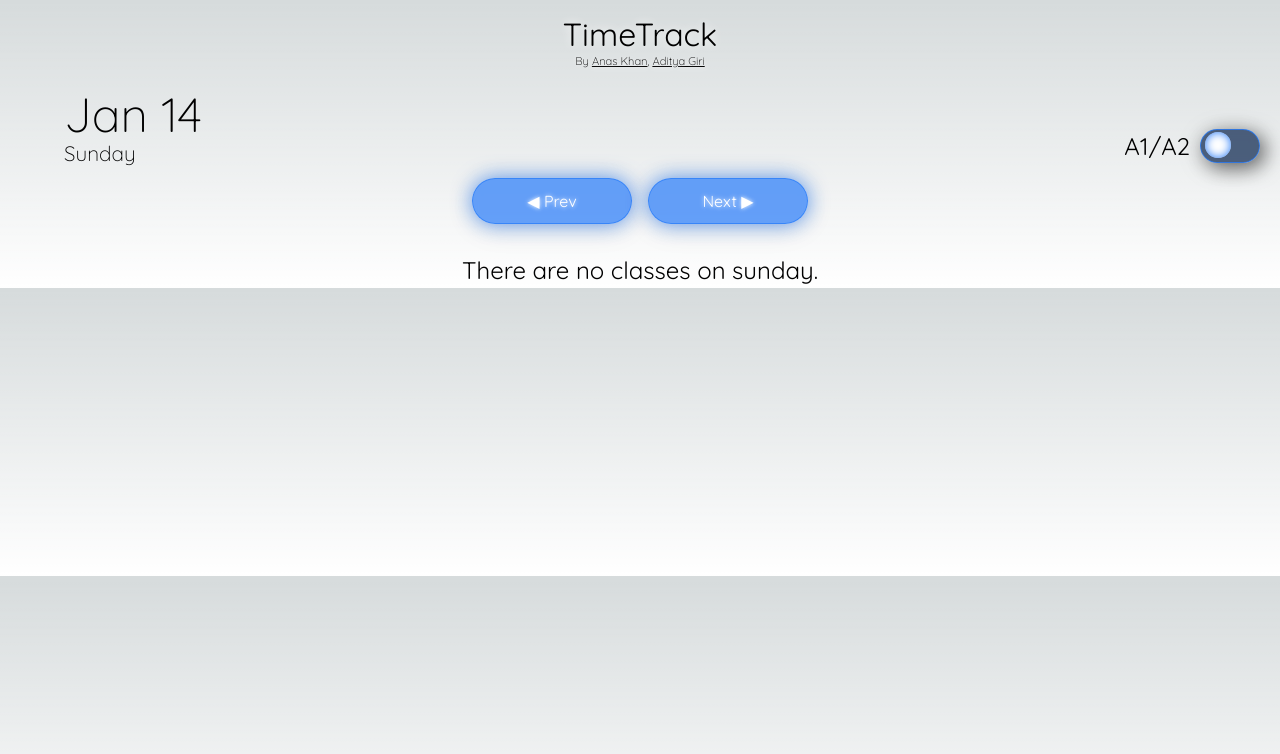
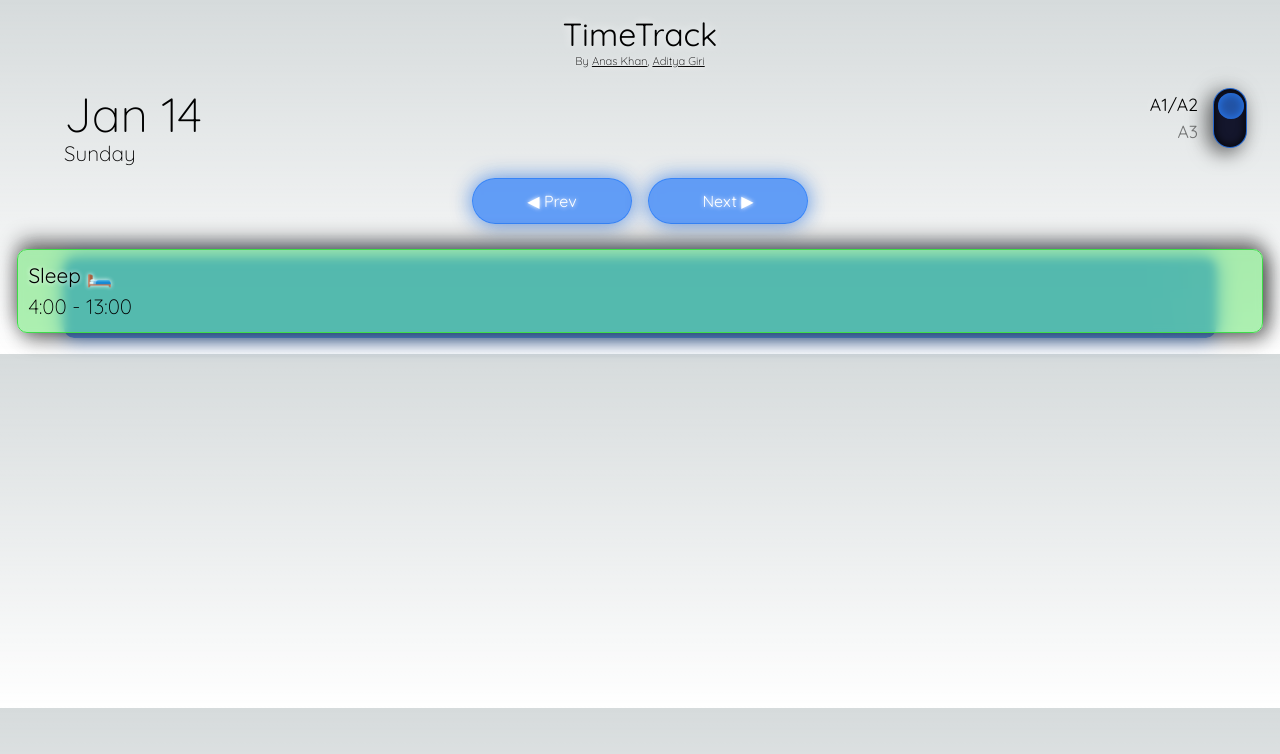
Before and after one commit to Xyncross1111/timetrack, a Next.js app: page / in a window 1280 px wide. Shown: the top 754 px of the page. Built offline with nearby package versions, Linux system fonts and the light colour scheme.

Commit message:
better toggle

```diff
--- a/app/batch/batch.css
+++ b/app/batch/batch.css
@@ -3,13 +3,14 @@
     align-items: center;
     justify-content: right;
     margin-right: 20px;
-    margin-bottom: 5px;
+    margin-bottom: 25px;
 }
 .switch {
     position: relative;
     display: inline-block;
     width: 60px;
     height: 34px;
+    transform: rotate(90deg);
 }
 
 .switch input {
@@ -28,8 +29,8 @@
     -webkit-transition: .4s;
     transition: .4s;
 
-    background: rgba(7, 33, 74, 0.703);
-    box-shadow: 0 4px 30px rgba(0, 0, 0, 0.1), 5px 5px 20px #00000093;
+    background-color: rgb(20, 22, 44);
+    box-shadow: 0 4px 30px rgba(0, 0, 0, 0.1), 5px 5px 20px #00000093, inset 0 0 10px #000000;
     backdrop-filter: blur(5px);
     -webkit-backdrop-filter: blur(5px);
     border: 1px solid #2b7df8c7;
@@ -47,18 +48,11 @@
     transition: .4s;
 }
 
+/* empty if you want both states to look the same
 input:checked+.slider {
-    background-color: #2196F3;
-    background: #2b7df8b3;
-    box-shadow: 0 4px 30px rgba(0, 0, 0, 0.1), 5px 5px 20px #00000093;
-    backdrop-filter: blur(5px);
-    -webkit-backdrop-filter: blur(5px);
-    border: 1px solid #2b7df8c7;
-}
 
-input:focus+.slider {
-    box-shadow: 0 0 1px #2196F3;
-}
+} */
+
 
 input:checked+.slider:before {
     -webkit-transform: translateX(26px);
@@ -72,12 +66,19 @@ input:checked+.slider:before {
 
 .slider.round:before {
     border-radius: 50%;
-    background: white;
+    background: #2b7df898;
     box-shadow: inset 0 0 10px #2b7df8;
 }
 
 .text{
-    font-size: 1.5rem;
+    font-size: 1.1rem;
     font-family: QuickSandRegular;
-    margin-right: 10px;
+    margin-right: 2px;
+    text-align: right;
 }
+.selected{
+    text-shadow: 0 0 10px #ffffffb2;
+}
+.not-selected{
+    opacity: 0.5;
+}
--- a/app/batch/batch.tsx
+++ b/app/batch/batch.tsx
@@ -23,9 +23,12 @@ const Batch: FC<BatchProps> = ({ batch, weekDay, setClasses, setBatch }: BatchPr
 
     return (
         <div className="container">
-            <p className="text">{batch.toUpperCase()}</p>
+            <div className="text">
+                <p className={`${batch === "A1/A2" ? "selected" : "not-selected"}`}>A1/A2</p>
+                <p className={`${batch === "A3" ? "selected" : "not-selected"}`}>A3</p>
+            </div>
             <label className="switch">
-                <input type="checkbox" onChange={handleBatch} />
+                <input type="checkbox" onChange={handleBatch} checked={batch === "A3"}/>
                 <span className="slider round"></span>
             </label>
         </div>
--- a/app/class/class.css
+++ b/app/class/class.css
@@ -11,15 +11,14 @@
 .classes {
     margin-top: 10px;
     width: 100%;
-    /* max-width: 300px; */
-    /* From https://css.glass */
+    padding: 10px;
+
     background: rgba(43, 125, 248, 0.272);
     border-radius: 10px;
     box-shadow: 0 4px 30px rgba(0, 0, 0, 0.1), 5px 5px 20px #00000093;
     backdrop-filter: blur(5px);
     -webkit-backdrop-filter: blur(5px);
     border: 1px solid #2b7df8c7;
-    padding: 10px;
     font-family: QuickSandLight;
 }
 
--- a/app/schedule/schedule.css
+++ b/app/schedule/schedule.css
@@ -14,6 +14,10 @@
     perspective: 1000px;
 }
 
+.noclass{
+    text-shadow: none;
+}
+
 /* gradient animation */
 @keyframes gradientAnimation {
     0% {
--- a/app/schedule/schedule.tsx
+++ b/app/schedule/schedule.tsx
@@ -12,8 +12,14 @@ const Schedule: FC<scheduleProps> = (props: scheduleProps) => {
 
     const classes = props.classes;
 
+    if(props.day === "sunday") return (
+        <div className="schedule">
+            <Class key={"class"} name={"Sleep 🛏️"} timeStart={"4:00"} timeEnd={"13:00"} date={props.date}/>
+        </div>
+    )
+
     if(classes.length === 0) return (
-        <h1>There are no classes on {props.day}.</h1>
+        <h1 className="noclass">There are no classes on {props.day}.</h1>
     )
 
     const classList = classes.map((classItem: any) => {
```
